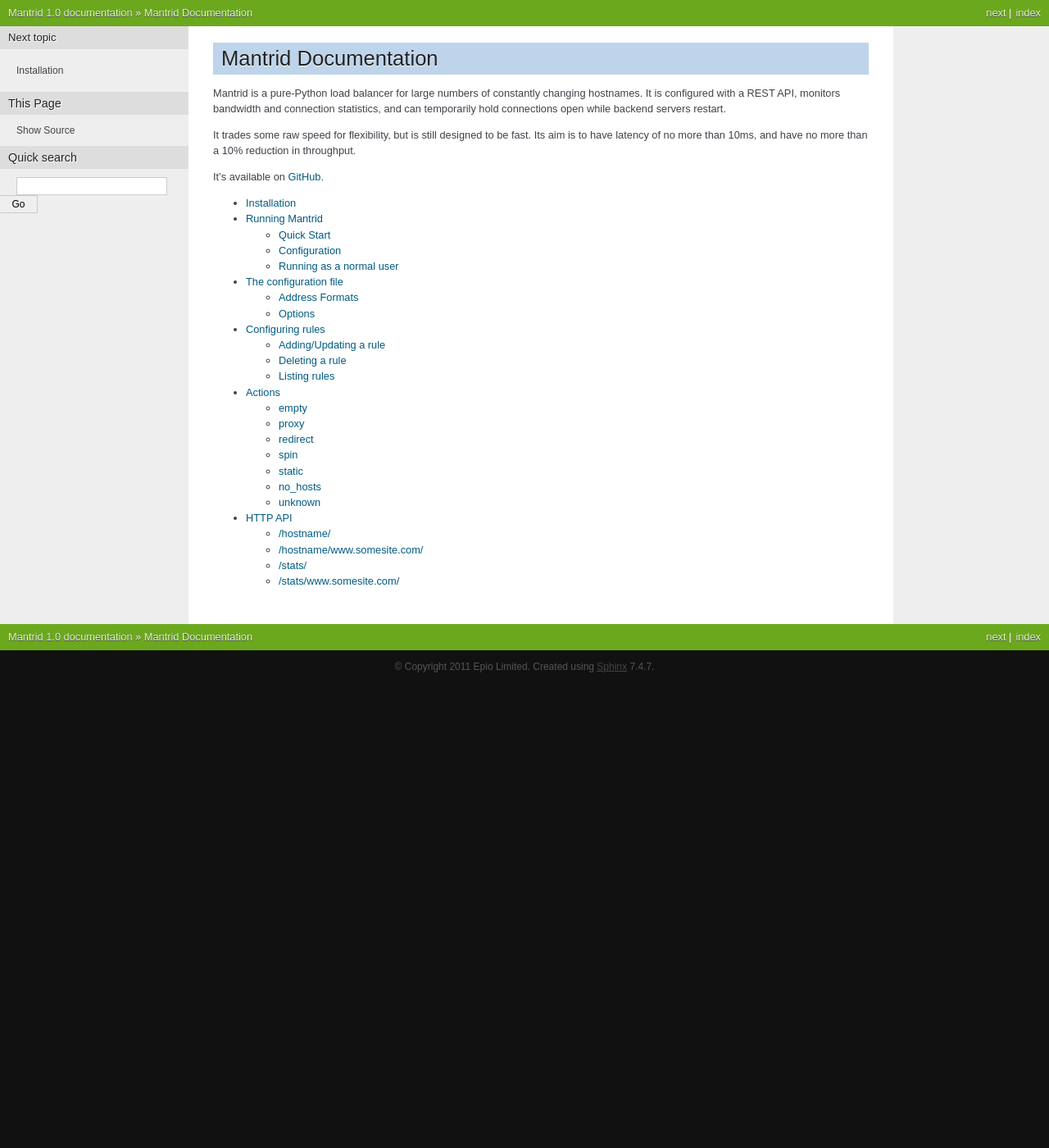
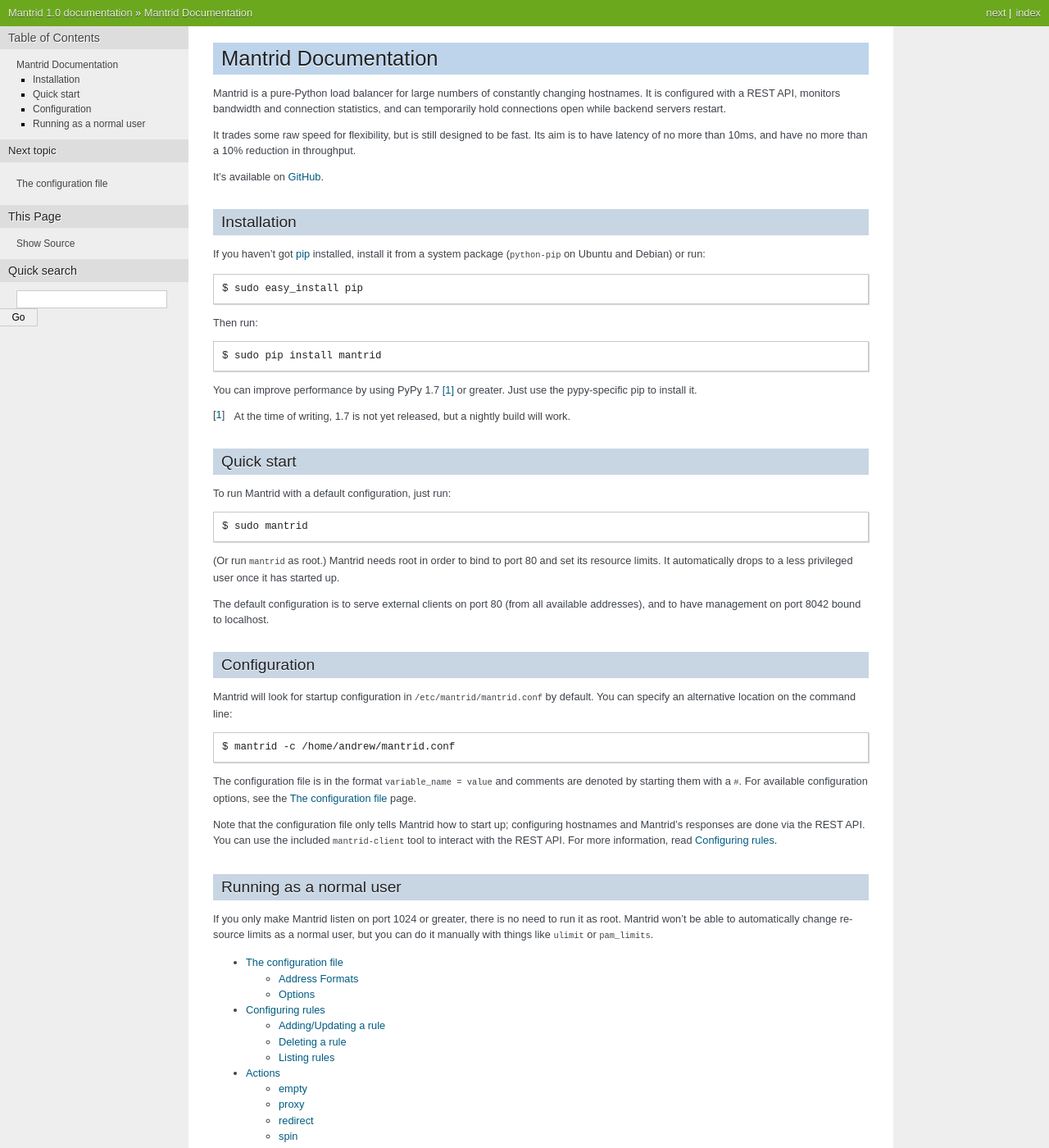
Before and after one commit to epio/mantrid, a Sphinx documentation site: the page built from docs/index.rst, in a window 1280 px wide and 1400 px high. Shown: the whole window at 82% size. Built offline with Sphinx 7.4.7, drawn with Linux system fonts in a browser that asks for light colours.

Commit message:
Moved installation and running docs to index

```diff
--- a/docs/index.rst
+++ b/docs/index.rst
@@ -11,11 +11,53 @@
 It's available on `GitHub <https://github.com/epio/mantrid>`_.
 
 
+Installation
+------------
+
+If you haven't got `pip <http://www.pip-installer.org/>`_ installed, install it from a system package (``python-pip`` on Ubuntu and Debian) or run::
+
+    $ sudo easy_install pip
+
+Then run::
+
+    $ sudo pip install mantrid
+
+You can improve performance by using PyPy 1.7 [#]_ or greater. Just use the pypy-specific pip to install it.
+
+.. [#] At the time of writing, 1.7 is not yet released, but a nightly build will work.
+
+
+Quick start
+-----------
+
+To run Mantrid with a default configuration, just run::
+
+    $ sudo mantrid
+
+(Or run ``mantrid`` as root.) Mantrid needs root in order to bind to port 80 and set its resource limits. It automatically drops to a less privileged user once it has started up.
+
+The default configuration is to serve external clients on port 80 (from all available addresses), and to have management on port 8042 bound to localhost.
+
+
+Configuration
+-------------
+
+Mantrid will look for startup configuration in ``/etc/mantrid/mantrid.conf`` by default. You can specify an alternative location on the command line::
+
+    $ mantrid -c /home/andrew/mantrid.conf
+
+The configuration file is in the format ``variable_name = value`` and comments are denoted by starting them with a ``#``. For available configuration options, see the :doc:`configuration_file` page.
+
+Note that the configuration file only tells Mantrid how to start up; configuring hostnames and Mantrid's responses are done via the REST API. You can use the included ``mantrid-client`` tool to interact with the REST API. For more information, read :doc:`configuring_rules`.
+
+Running as a normal user
+------------------------
+
+If you only make Mantrid listen on port 1024 or greater, there is no need to run it as root. Mantrid won't be able to automatically change resource limits as a normal user, but you can do it manually with things like ``ulimit`` or ``pam_limits``.
+
 .. toctree::
     :maxdepth: 2
 
-    installation
-    running
     configuration_file
     configuring_rules
     actions
```
Also changed, not shown: docs/installation.rst (deleted, +0 -17 lines), docs/running.rst (deleted, +0 -32 lines).
